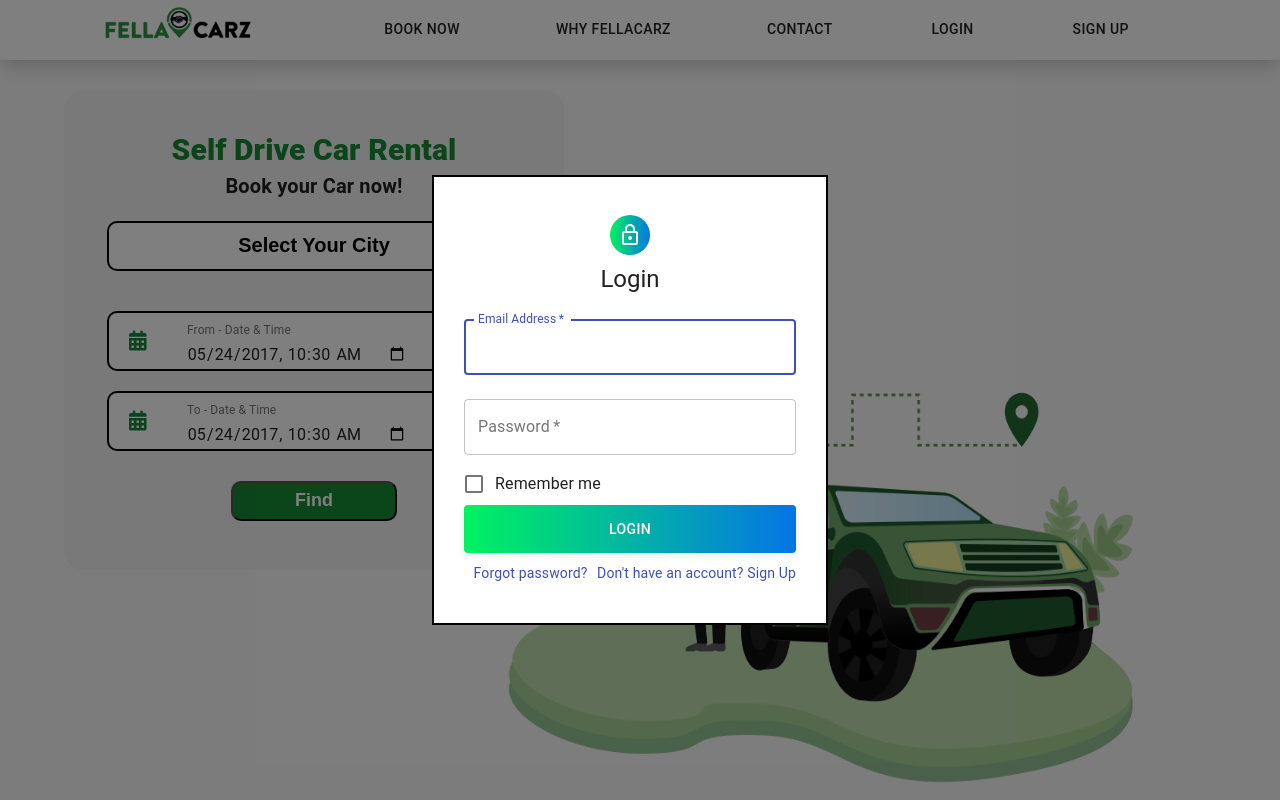
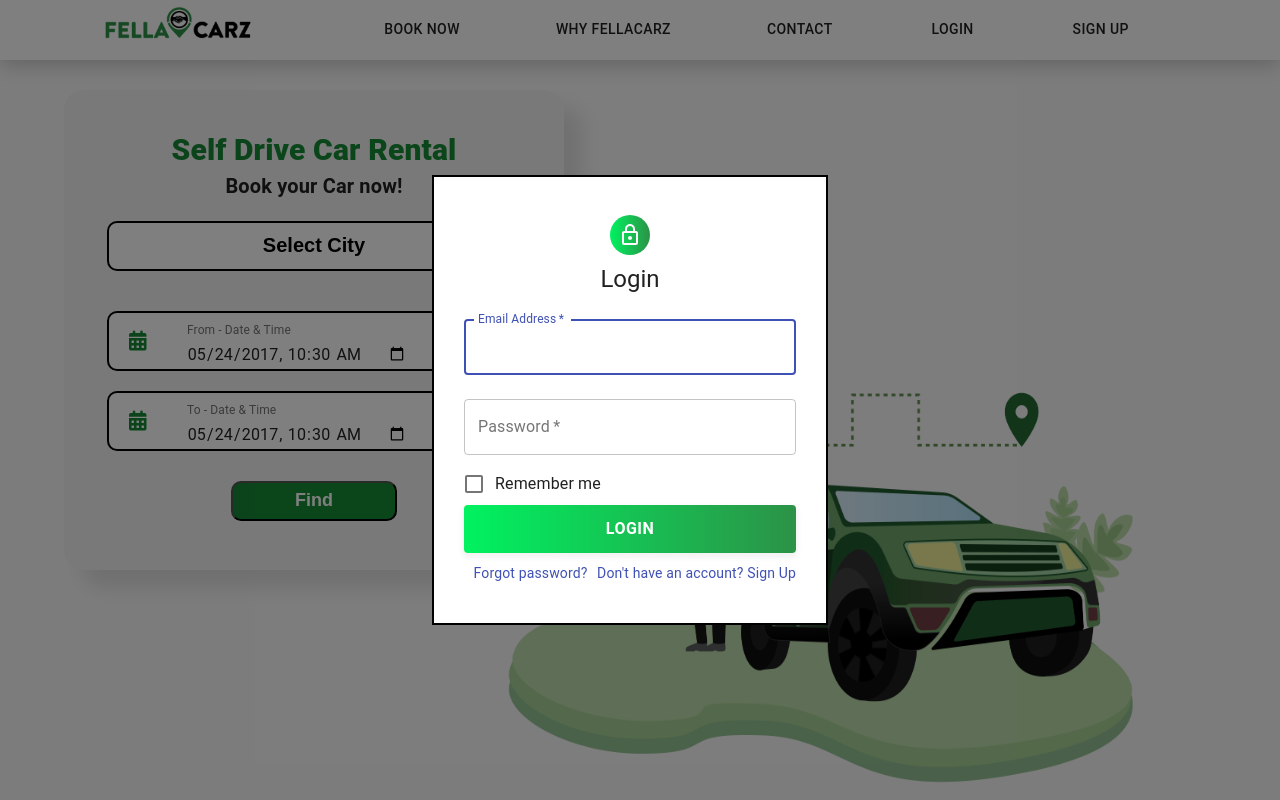
Before and after one commit to siddhantsahare/fellacarz-frontend, a React (Create React App) app: page / in a window 1280 px wide. Both pictures are taken after a click on the button "LOGIN". Built offline with nearby package versions, Linux system fonts and the light colour scheme.

Commit message:
home page minor search component added box shadow

```diff
--- a/src/components/Navbar/Login.js
+++ b/src/components/Navbar/Login.js
@@ -37,17 +37,19 @@ const useStyles = makeStyles((theme) => ({
   },
 
   root: {
-    background: 'linear-gradient(to right, #00f260, #0575e6)',
+    background: 'linear-gradient(to right, #00f260, #2C9247)',
     border: 0,
     color: 'white',
     height: 48,
+    fontSize: '16px',
+    fontWeight: '700',
     padding: '0 30px',
     boxShadow: '0 3px 5px 2px #f3f3f3',
   },
 
   avatar: {
     margin: theme.spacing(1),
-    background: 'linear-gradient(to right, #00f260, #0575e6)',
+    background: 'linear-gradient(to right, #00f260, #2C9247)',
   },
   form: {
     width: '100%', // Fix IE 11 issue.
--- a/src/components/Navbar/Signup.js
+++ b/src/components/Navbar/Signup.js
@@ -32,9 +32,11 @@ const useStyles = makeStyles((theme) => ({
   },
 
   root: {
-    background: 'linear-gradient(to right, #00f260, #0575e6)',
+    background: 'linear-gradient(to right, #00f260, #2C9247)',
     border: 0,
     color: 'white',
+    fontSize: '16px',
+    fontWeight: '700',
     height: 48,
     padding: '0 30px',
     boxShadow: '0 3px 5px 2px rgba(255, 105, 135, .3)',
@@ -52,7 +54,7 @@ const useStyles = makeStyles((theme) => ({
 
   avatar: {
     margin: theme.spacing(1),
-    background: 'linear-gradient(to right, #00f260, #0575e6)',
+    background: 'linear-gradient(to right, #00f260, #2C9247)',
   },
   form: {
     width: '100%', // Fix IE 11 issue.
--- a/src/components/Search/Search.css
+++ b/src/components/Search/Search.css
@@ -23,6 +23,9 @@
   padding: 0 20px;
   left: 0px;
   z-index: 1;
+  -webkit-box-shadow: 18px 18px 20px 0px rgba(0, 0, 0, 0.1);
+  -moz-box-shadow: 18px 18px 20px 0px rgba(0, 0, 0, 0.1);
+  box-shadow: 18px 18px 20px 0px rgba(0, 0, 0, 0.1);
 }
 
 .search-container .lead {
@@ -161,6 +164,9 @@ i {
     top: 0 !important;
     width: 90vw !important;
     max-height: 60vh !important;
+    -webkit-box-shadow: 6px 10px 20px 0px rgba(0, 0, 0, 0.1);
+    -moz-box-shadow: 6px 10px 20px 0px rgba(0, 0, 0, 0.1);
+    box-shadow: 6px 10px 20px 0px rgba(0, 0, 0, 0.1);
   }
   .search-responsive {
     display: none;
@@ -171,7 +177,7 @@ i {
   }
 
   .search-container .lead {
-    font-size: 20px !important;
+    font-size: 25px !important;
     margin-top: 20px !important;
   }
 
--- a/src/components/Search/Search.js
+++ b/src/components/Search/Search.js
@@ -202,7 +202,7 @@ class Search extends Component {
                 className="city-selector"
                 onClick={this.handleOpen}
               >
-                Select Your City
+                Select City
               </button>
 
               <Modal
```
